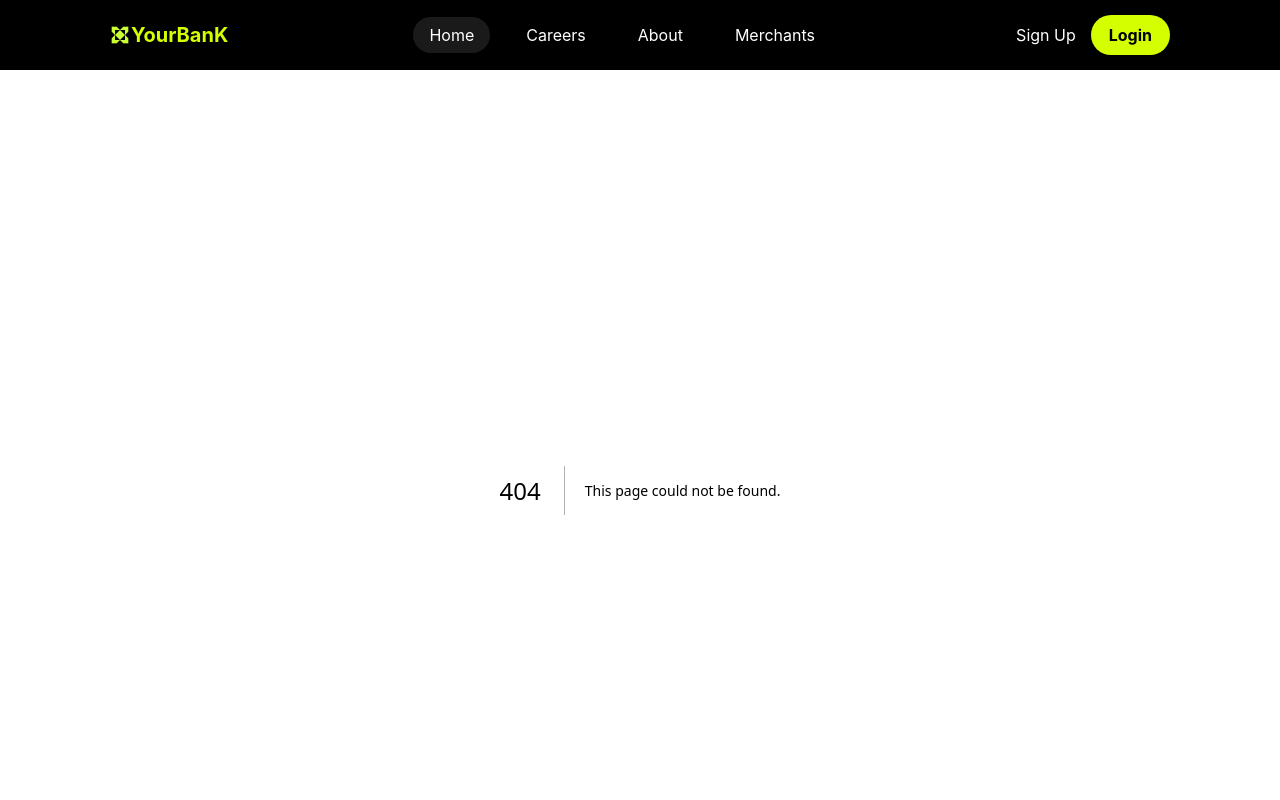
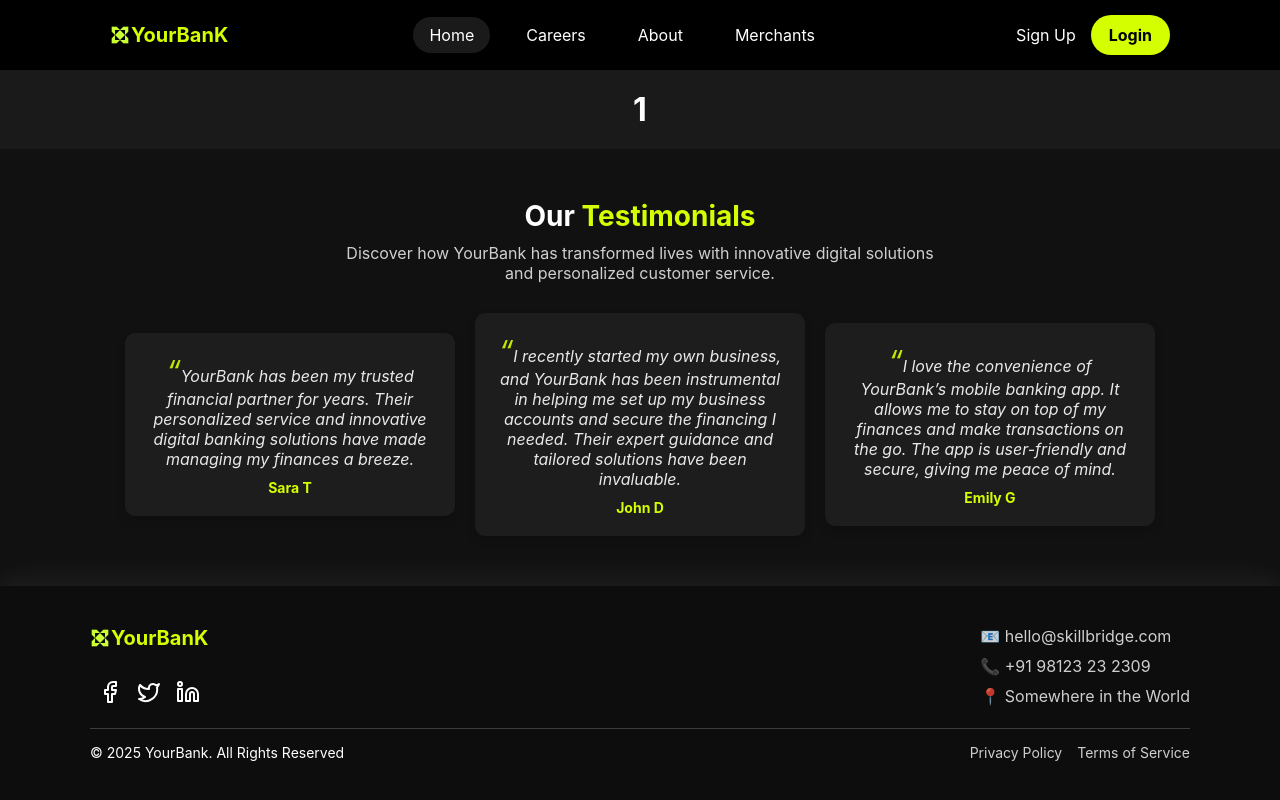
Before and after one commit to Tornik2/X, a Next.js app: page /merchants/1 in a window 1280 px wide. Before the commit this address had no page. Shown: the top 800 px of the page. Built offline with nearby package versions, Linux system fonts and the light colour scheme.

Commit message:
create single merchant route

```diff
--- /dev/null
+++ b/app/merchants/[merchant]/merchant.css
@@ -0,0 +1,3 @@
+h1 {
+    text-align: center;
+}
--- /dev/null
+++ b/app/merchants/[merchant]/page.js
@@ -0,0 +1,8 @@
+import "./merchant.css"
+
+export default async function Merchant({params}) {
+     console.log(params.merchant)
+    return (
+        <h1>{params.merchant}</h1>
+    )
+}
```
